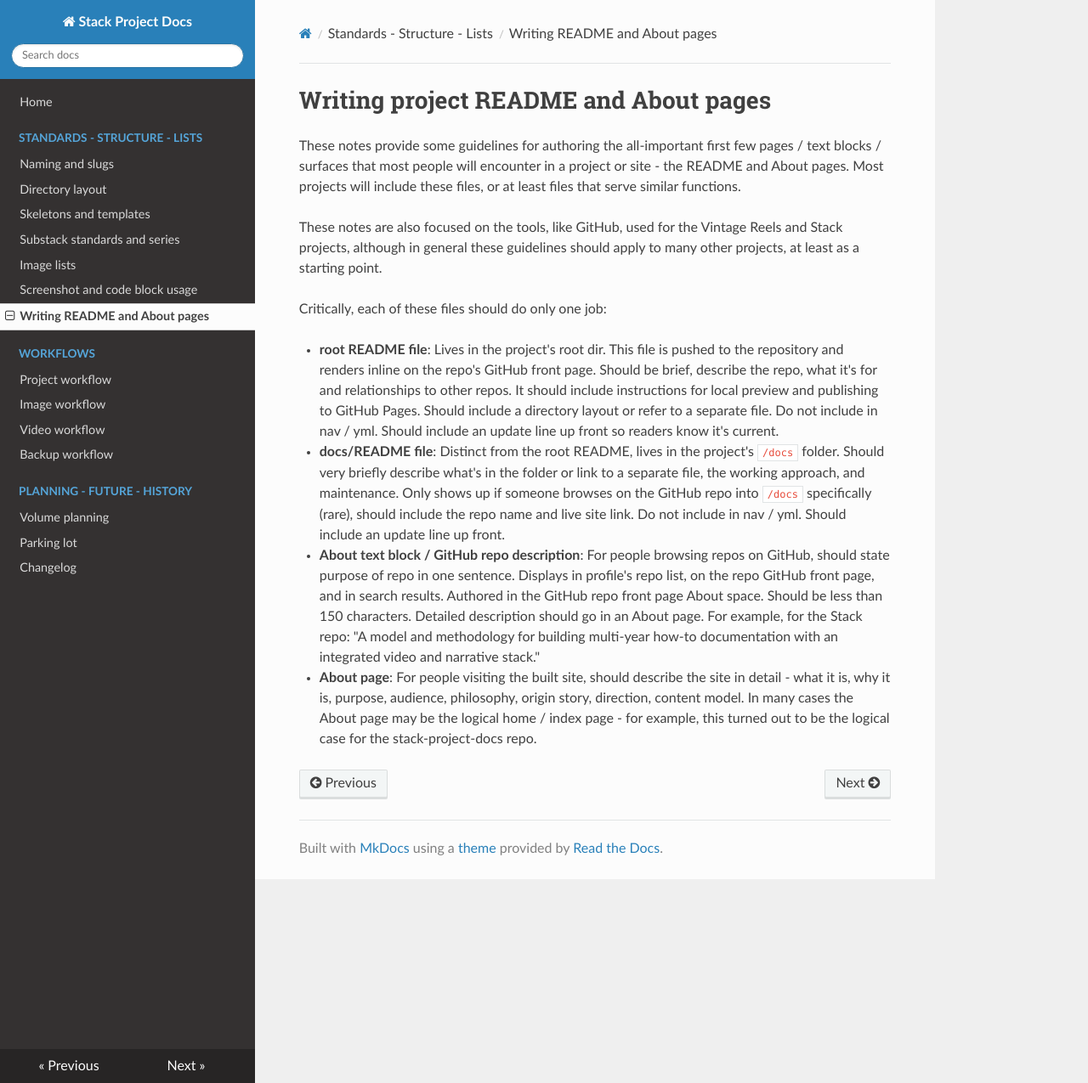
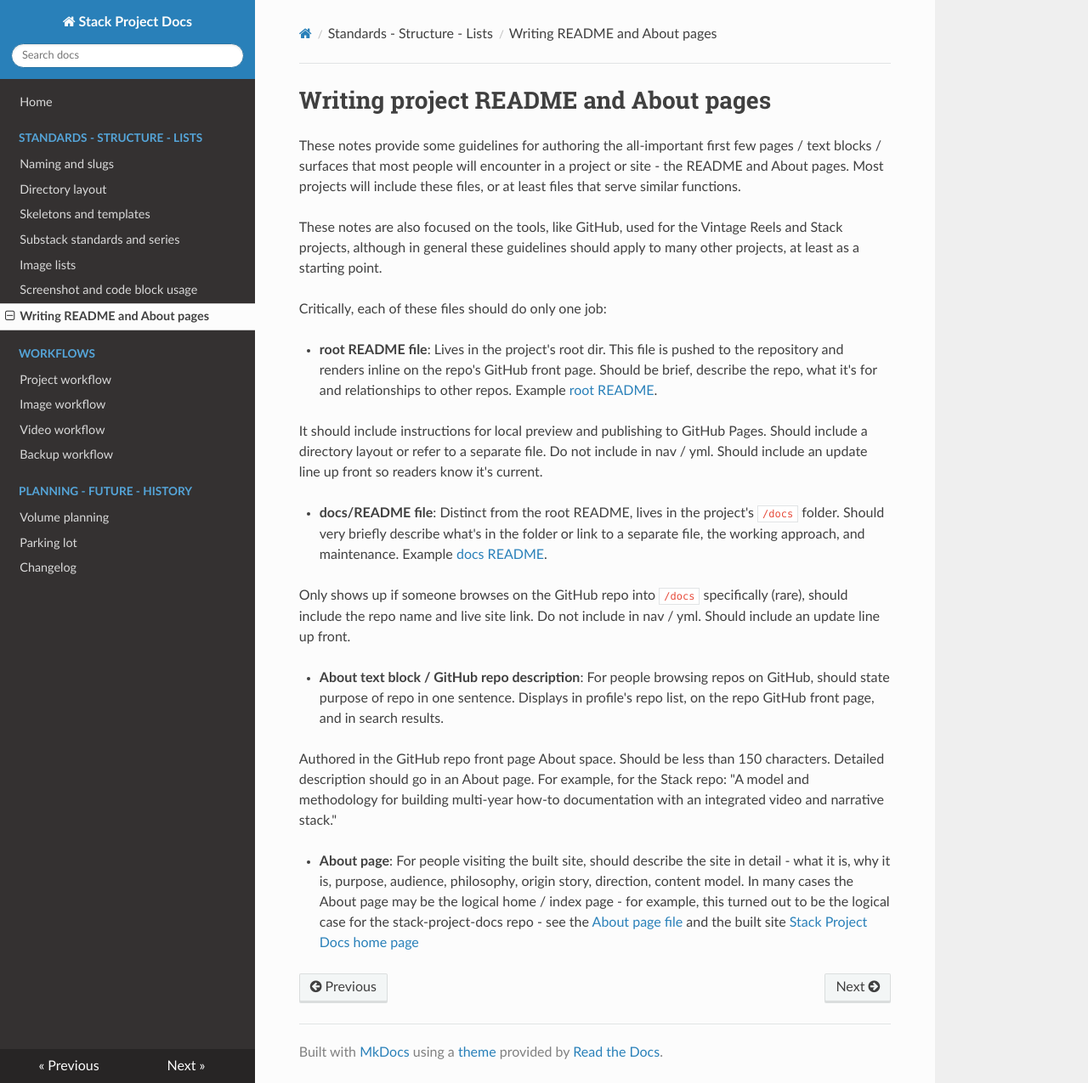
Before and after one commit to john-tech-writer/stack-project-docs, an MkDocs documentation site: the page built from docs/writing-readme-about-pages.md, in a window 1280 px wide and 1275 px high. Shown: the whole window at 85% size. Built offline with MkDocs 1.6.1, drawn with Linux system fonts in a browser that asks for light colours; nearby versions of some CDN libraries.

Commit message:
Update writing-readme-about-pages.md
adding links to examples

```diff
--- a/docs/writing-readme-about-pages.md
+++ b/docs/writing-readme-about-pages.md
@@ -6,10 +6,16 @@ These notes are also focused on the tools, like GitHub, used for the Vintage Ree
 
 Critically, each of these files should do only one job:
 
-  - **root README file**: Lives in the project's root dir. This file is pushed to the repository and renders inline on the repo's GitHub front page. Should be brief, describe the repo, what it's for and relationships to other repos. It should include instructions for local preview and publishing to GitHub Pages. Should include a directory layout or refer to a separate file. Do not include in nav / yml. Should include an update line up front so readers know it's current.
+  - **root README file**: Lives in the project's root dir. This file is pushed to the repository and renders inline on the repo's GitHub front page. Should be brief, describe the repo, what it's for and relationships to other repos. Example [root README](../README.md).
 
-  - **docs/README file**: Distinct from the root README, lives in the project's `/docs` folder. Should very briefly describe what's in the folder or link to a separate file, the working approach, and maintenance. Only shows up if someone browses on the GitHub repo into `/docs` specifically (rare), should include the repo name and live site link. Do not include in nav / yml. Should include an update line up front.
+  It should include instructions for local preview and publishing to GitHub Pages. Should include a directory layout or refer to a separate file. Do not include in nav / yml. Should include an update line up front so readers know it's current.
 
-  - **About text block / GitHub repo description**: For people browsing repos on GitHub, should state purpose of repo in one sentence. Displays in profile's repo list, on the repo GitHub front page, and in search results. Authored in the GitHub repo front page About space. Should be less than 150 characters. Detailed description should go in an About page. For example, for the Stack repo: "A model and methodology for building multi-year how-to documentation with an integrated video and narrative stack."
+  - **docs/README file**: Distinct from the root README, lives in the project's `/docs` folder. Should very briefly describe what's in the folder or link to a separate file, the working approach, and maintenance. Example [docs README](README.md).
 
-  - **About page**: For people visiting the built site, should describe the site in detail - what it is, why it is, purpose, audience, philosophy, origin story, direction, content model. In many cases the About page may be the logical home / index page - for example, this turned out to be the logical case for the stack-project-docs repo.
+  Only shows up if someone browses on the GitHub repo into `/docs` specifically (rare), should include the repo name and live site link. Do not include in nav / yml. Should include an update line up front.
+
+  - **About text block / GitHub repo description**: For people browsing repos on GitHub, should state purpose of repo in one sentence. Displays in profile's repo list, on the repo GitHub front page, and in search results.
+
+  Authored in the GitHub repo front page About space. Should be less than 150 characters. Detailed description should go in an About page. For example, for the Stack repo: "A model and methodology for building multi-year how-to documentation with an integrated video and narrative stack."
+
+  - **About page**: For people visiting the built site, should describe the site in detail - what it is, why it is, purpose, audience, philosophy, origin story, direction, content model. In many cases the About page may be the logical home / index page - for example, this turned out to be the logical case for the stack-project-docs repo - see the [About page file](../index.md) and the built site [Stack Project Docs home page](https://john-tech-writer.github.io/stack-project-docs)
```
